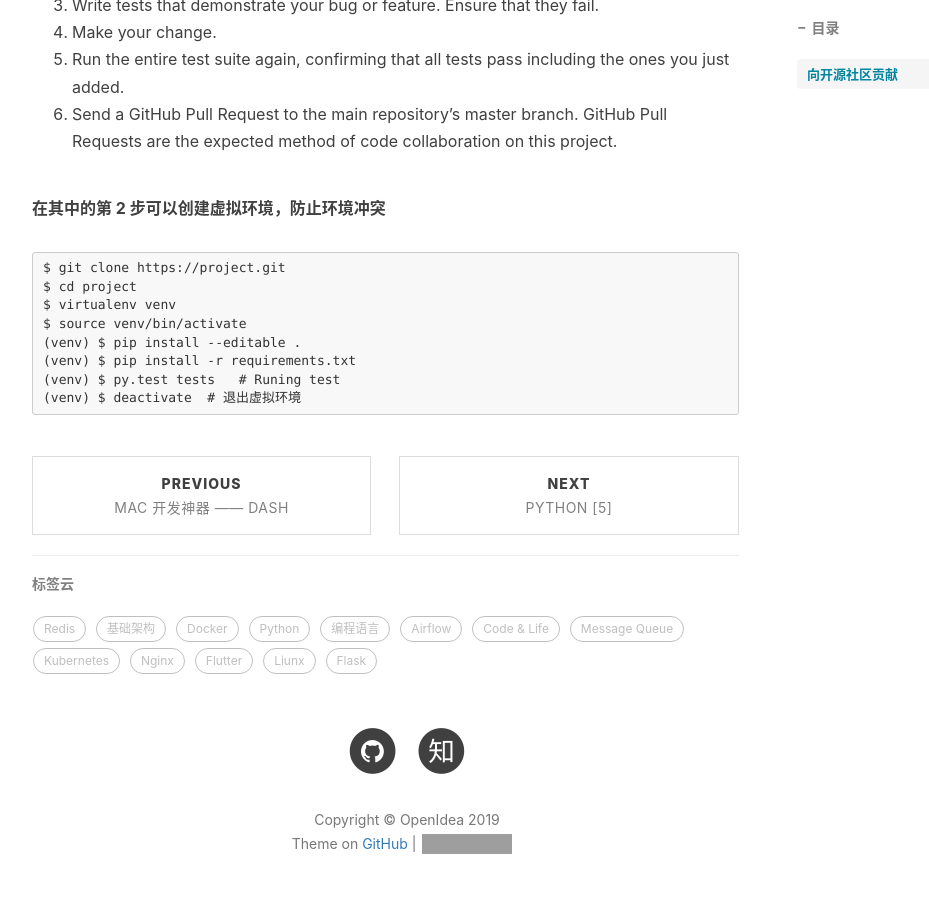
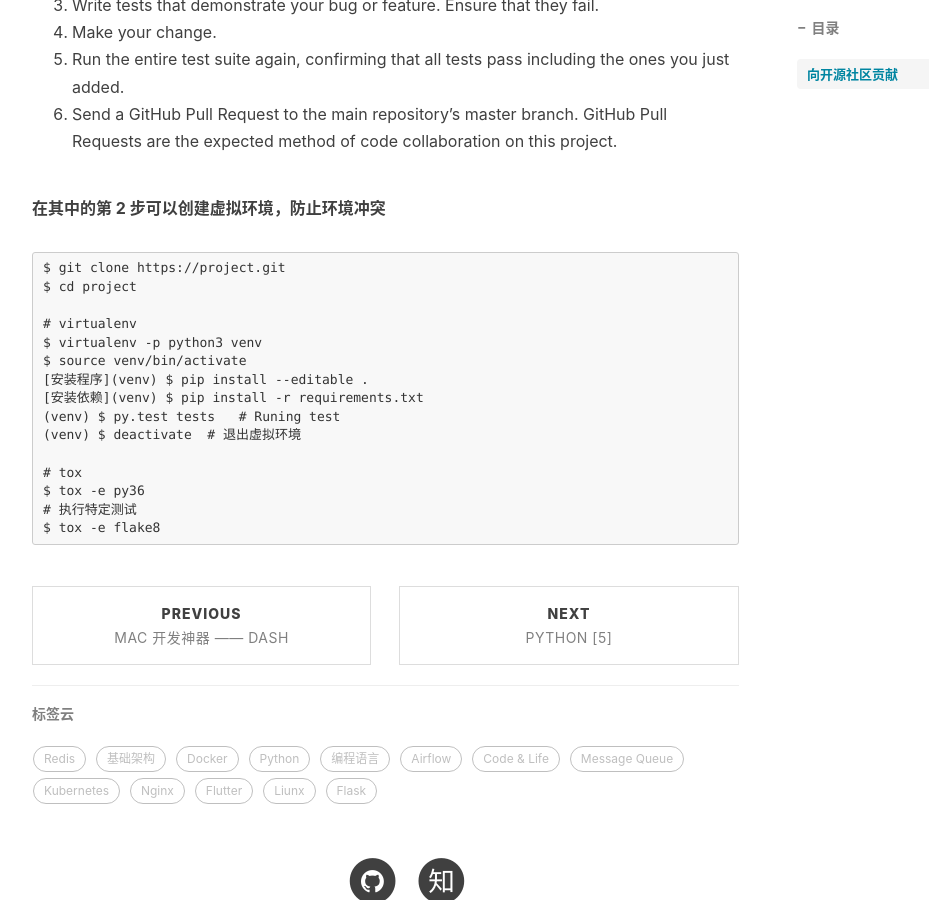
Before and after one commit to zyt312074545/zyt312074545.github.io, a Jekyll site: the page built from _posts/2018-12-06-pyhon-4.md, in a window 1280 px wide and 900 px high, scrolled down 816 px. Shown: the whole window, without its empty margins (233-1162 px from the left). Built offline with Jekyll 4.4.1, drawn with Linux system fonts in a browser that asks for light colours; nearby versions of some CDN libraries; comment, search, counter and statistics services are not loaded; grey boxes are pictures that could not be loaded.

Commit message:
修改 python open source 文章

````diff
--- a/_posts/2018-12-06-pyhon-4.md
+++ b/_posts/2018-12-06-pyhon-4.md
@@ -27,10 +27,17 @@ When contributing code, you’ll want to follow this checklist:
 ```
 $ git clone https://project.git
 $ cd project
-$ virtualenv venv
+
+# virtualenv
+$ virtualenv -p python3 venv
 $ source venv/bin/activate
-(venv) $ pip install --editable .
-(venv) $ pip install -r requirements.txt
+[安装程序](venv) $ pip install --editable .
+[安装依赖](venv) $ pip install -r requirements.txt
 (venv) $ py.test tests   # Runing test
 (venv) $ deactivate  # 退出虚拟环境
+
+# tox
+$ tox -e py36
+# 执行特定测试
+$ tox -e flake8
 ```
````
